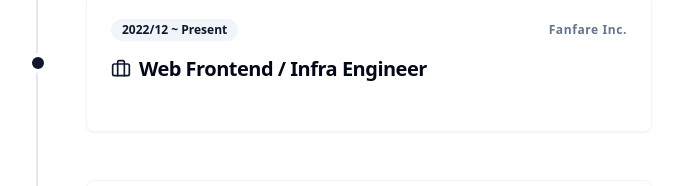
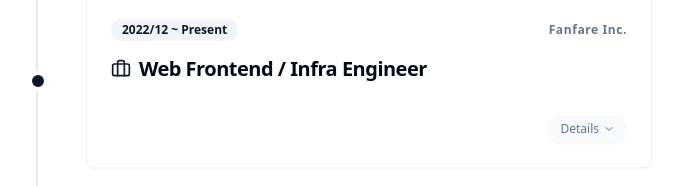
Before and after one commit to nakadei/nakadei.dev, a Vue app: page / in a window 1280 px wide. Shown: the part 758-944 px from the top of the page, without its empty margins (308-991 px from the left). Built offline with nearby package versions, Linux system fonts and the light colour scheme.

Commit message:
feat: implement hero, carrier timeline with expansion, and populate content

```diff
--- a/src/components/Timeline.vue
+++ b/src/components/Timeline.vue
@@ -7,7 +7,21 @@ import {
   CardTitle,
 } from '@/components/ui/card'
 import { Badge } from '@/components/ui/badge'
-import { Briefcase, GraduationCap, Star } from 'lucide-vue-next'
+import { Button } from '@/components/ui/button'
+import { Briefcase, GraduationCap, Star, ChevronDown, ChevronUp } from 'lucide-vue-next'
+import { ref } from 'vue'
+
+const expandedItems = ref<Set<number>>(new Set())
+
+const toggleExpand = (index: number) => {
+  const newSet = new Set(expandedItems.value)
+  if (newSet.has(index)) {
+    newSet.delete(index)
+  } else {
+    newSet.add(index)
+  }
+  expandedItems.value = newSet
+}
 
 const events = [
   {
@@ -15,6 +29,9 @@ const events = [
     title: 'Web Frontend / Infra Engineer',
     company: 'Fanfare Inc.',
     description: '',
+    details: `・Frontend development with Vue 3 / TypeScript
+・Infrastructure management using AWS / Terraform
+・Leading the migration from legacy systems to modern architecture`,
     icon: Briefcase,
     type: 'work'
   },
@@ -23,6 +40,8 @@ const events = [
     title: 'Web Frontend Engineer',
     company: 'Freelance',
     description: '',
+    details: `・Supported development of a SaaS product using React / Next.js
+・Implemented complex UI components and data visualizations`,
     icon: Briefcase,
     type: 'work'
   },
@@ -31,6 +50,9 @@ const events = [
     title: 'Infra / Web Frontend Engineer',
     company: 'Japan Digital Design Inc.',
     description: '',
+    details: `・Designed and built cloud infrastructure on GCP
+・Developed internal tools and dashboards using Vue.js
+・Collaborated with design teams to implement pixel-perfect UIs`,
     icon: Briefcase,
     type: 'work'
   },
@@ -39,6 +61,8 @@ const events = [
     title: 'Infra / Corporate Engineer',
     company: 'Japan Digital Design Inc.',
     description: '',
+    details: `・Corporate IT support and network administration
+・Managed security policies and compliance audits`,
     icon: Briefcase,
     type: 'work'
   },
@@ -47,6 +71,8 @@ const events = [
     title: 'Infra Engineer',
     company: 'Asia Quest Inc.',
     description: '',
+    details: `・Server maintenance and monitoring (Linux/Windows)
+・Network troubleshooting and performance tuning`,
     icon: Briefcase,
     type: 'work'
   },
@@ -55,6 +81,8 @@ const events = [
     title: 'Student',
     company: 'Funabashi-Infomation-Business College of Technology',
     description: '',
+    details: `・Majored in Information Technology
+・Learned basics of programming (Java, C) and Database management`,
     icon: GraduationCap,
     type: 'education'
   }
@@ -86,11 +114,24 @@ const events = [
                 {{ event.title }}
                 </CardTitle>
             </CardHeader>
-            <CardContent>
-                <p class="text-muted-foreground leading-relaxed">
-                {{ event.description }}
-                </p>
+            <CardContent v-if="event.details && expandedItems.has(index)">
+                <div class="pt-4 border-t border-border mt-4 text-sm text-muted-foreground whitespace-pre-line leading-relaxed">
+                  {{ event.details }}
+                </div>
             </CardContent>
+
+            <!-- Expand Indicator -->
+            <!-- Expand Indicator -->
+            <div class="flex justify-end px-6 pb-6 pt-2">
+               <button
+                 @click.stop="toggleExpand(index)"
+                 class="flex items-center gap-1 bg-secondary/50 px-3 py-1.5 rounded-full text-xs font-medium text-muted-foreground hover:bg-secondary hover:text-foreground transition-colors shadow-sm cursor-pointer"
+               >
+                 <span v-if="!expandedItems.has(index)">Details</span>
+                 <span v-else>Close</span>
+                 <component :is="expandedItems.has(index) ? ChevronUp : ChevronDown" class="h-3 w-3" />
+               </button>
+            </div>
             </Card>
         </div>
       </div>
```
